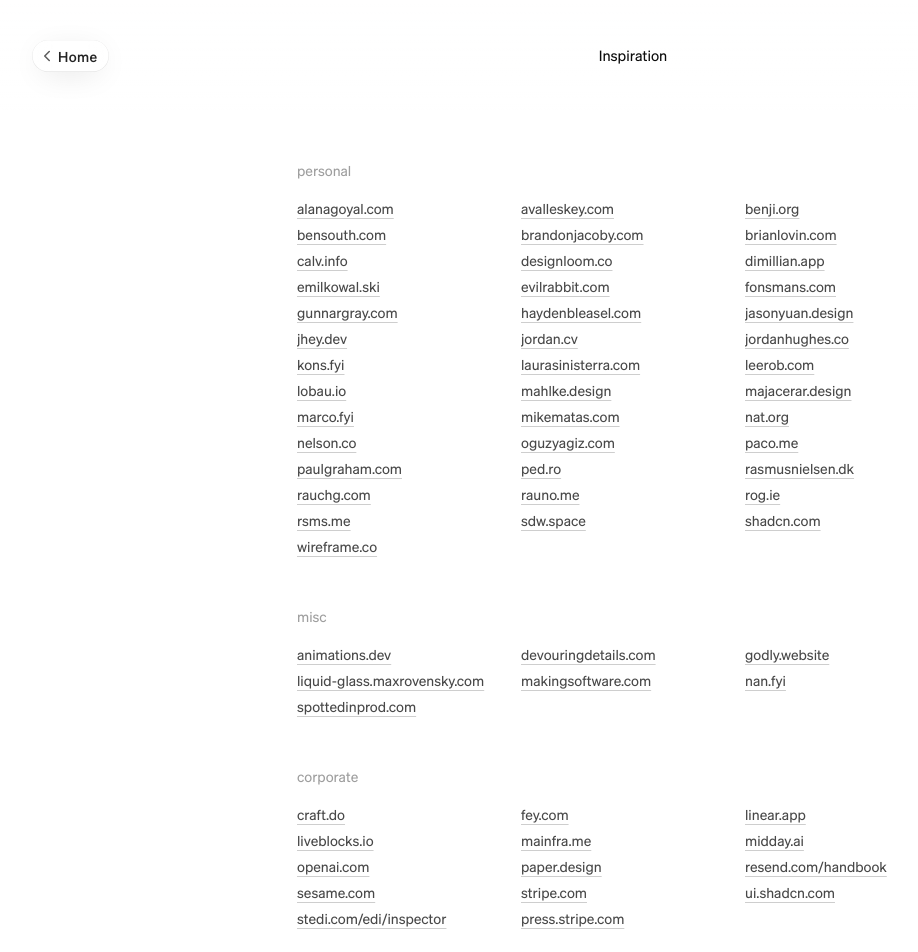
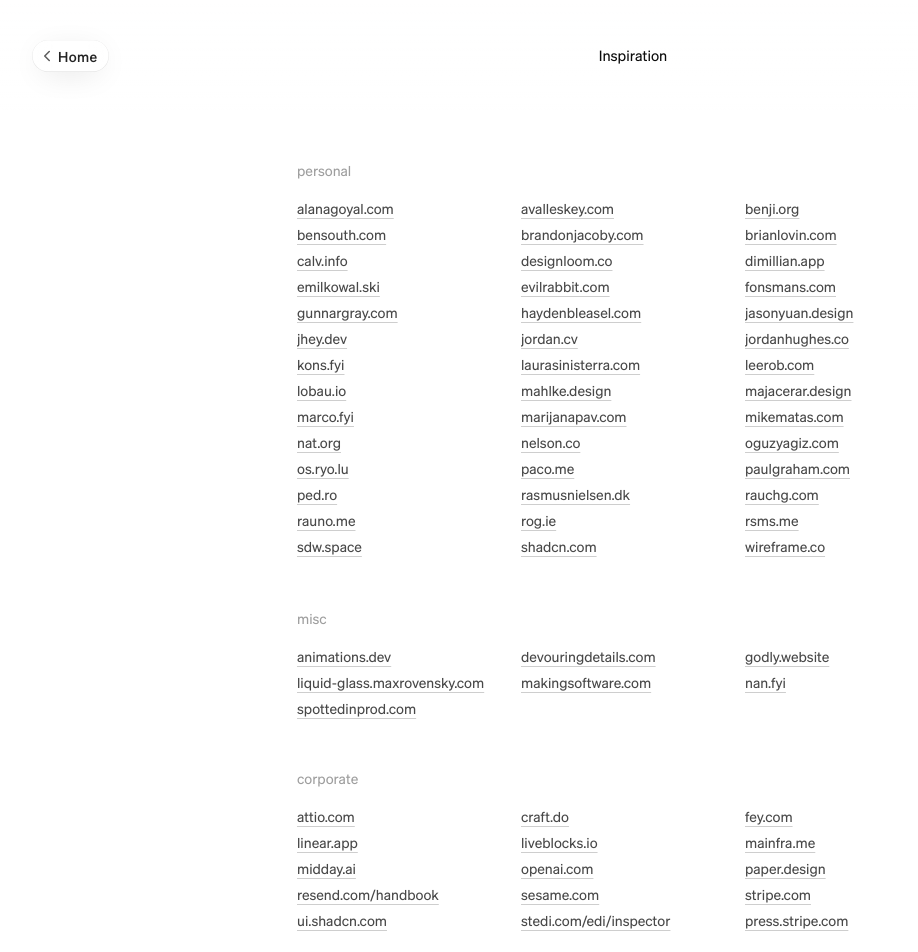
Before and after one commit to aa-io/site, a Next.js app: page /site in a window 1280 px wide. Shown: the top 952 px of the page, without its empty margins (2-920 px from the left). Built offline with nearby package versions, Linux system fonts and the light colour scheme; grey boxes are pictures that could not be loaded.

Commit message:
update list

```diff
--- a/data/inspiration.ts
+++ b/data/inspiration.ts
@@ -24,10 +24,12 @@ const personal = [
   'mahlke.design',
   'majacerar.design',
   'marco.fyi',
+  'marijanapav.com',
   'mikematas.com',
   'nat.org',
   'nelson.co',
   'oguzyagiz.com',
+  'os.ryo.lu',
   'paco.me',
   'paulgraham.com',
   'ped.ro',
@@ -52,6 +54,7 @@ const misc = [
 ];
 
 const corporate = [
+  'attio.com',
   'craft.do',
   'fey.com',
   'linear.app',
@@ -74,10 +77,19 @@ export const inspiration = {
   corporate,
 };
 
-// export const writing = [
-//   yglesias (slowboring)
-//   signull
-//   derek thomson
-//   p graham
-//   cutlefish.substack.com
-// ]
+/* export const writing = [
+yglesias (slowboring)
+signull
+derek thomson
+p graham
+cutlefish.substack.com
+thdxr.com
+linear.app/readme
+parkerortolani.blog
+medium.com/@LouisMassuel/sidenotes-figma-config-2024-the-heirloom-tomato-org-chart-nan-yu-head-of-product-linear-1eb4514012bd
+patrickcollison.com
+thetransitguy.substack.com
+
+random
+tbpn.com
+] */
```
